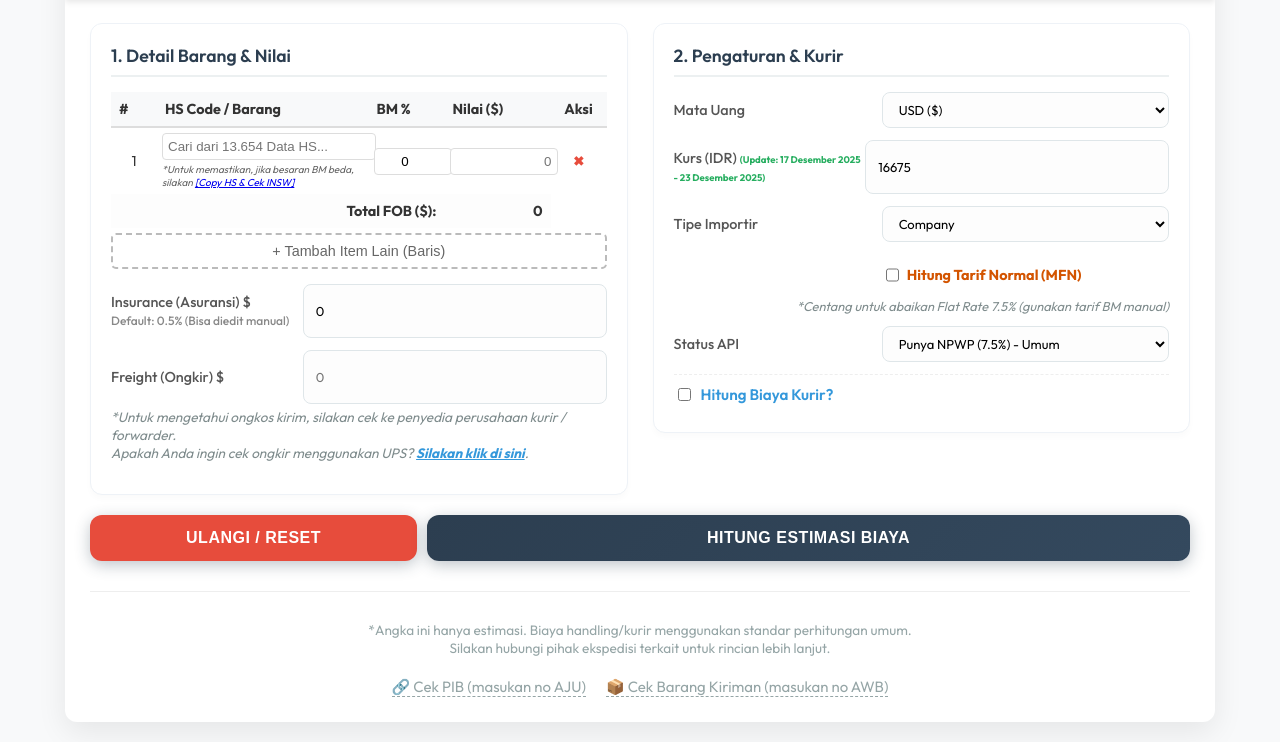
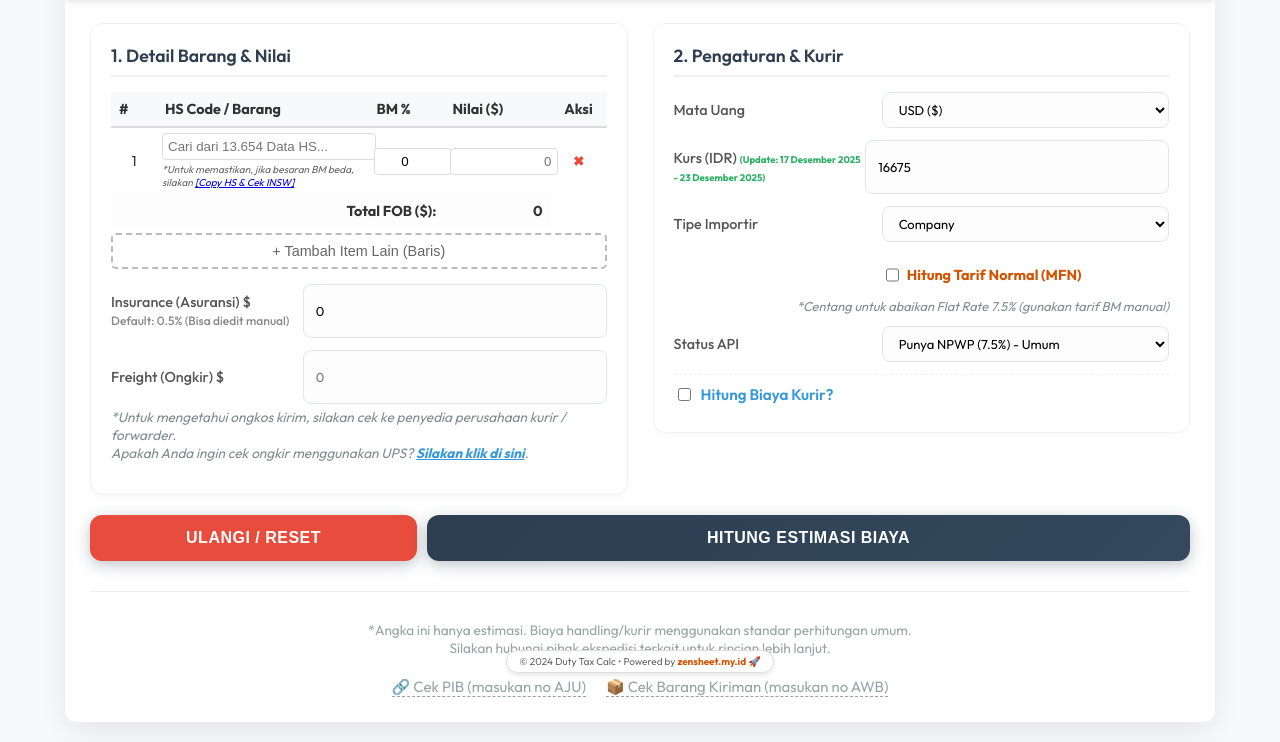
Before and after one commit to belajarexportimport-sudo/Kalkulator-Duty-Tax-Indonesia, a plain HTML site: page index.html in a window 1280 px wide. Shown: the part 107-849 px from the top of the page. Drawn offline with Linux system fonts and the light colour scheme.

Commit message:
Add files via upload

```diff
--- a/index.html
+++ b/index.html
@@ -1866,6 +1866,14 @@
         };
 
     </script>
+    <div style="position: fixed; bottom: 10px; width: 100%; text-align: center; pointer-events: none; z-index: 9999;">
+        <p
+            style="font-size: 10px; color: #666; background: rgba(255,255,255,0.9); display: inline-block; padding: 4px 12px; border-radius: 20px; border: 1px solid #ddd; box-shadow: 0 2px 5px rgba(0,0,0,0.1);">
+            &copy; 2024 Duty Tax Calc • Powered by <a href="https://zensheet.my.id" target="_blank"
+                style="color: #d35400; font-weight: bold; text-decoration: none; pointer-events: auto;">zensheet.my.id</a>
+            🚀
+        </p>
+    </div>
 </body>
 
 </html>
```
